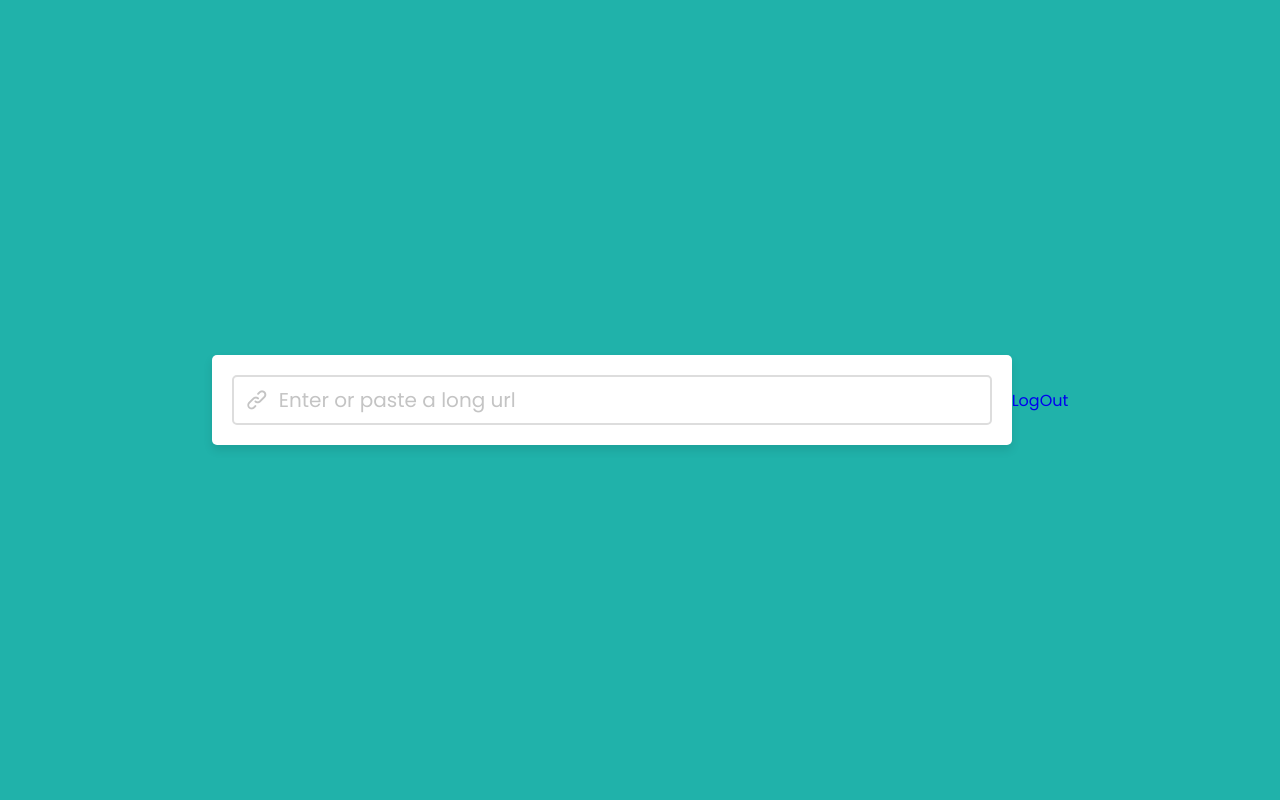
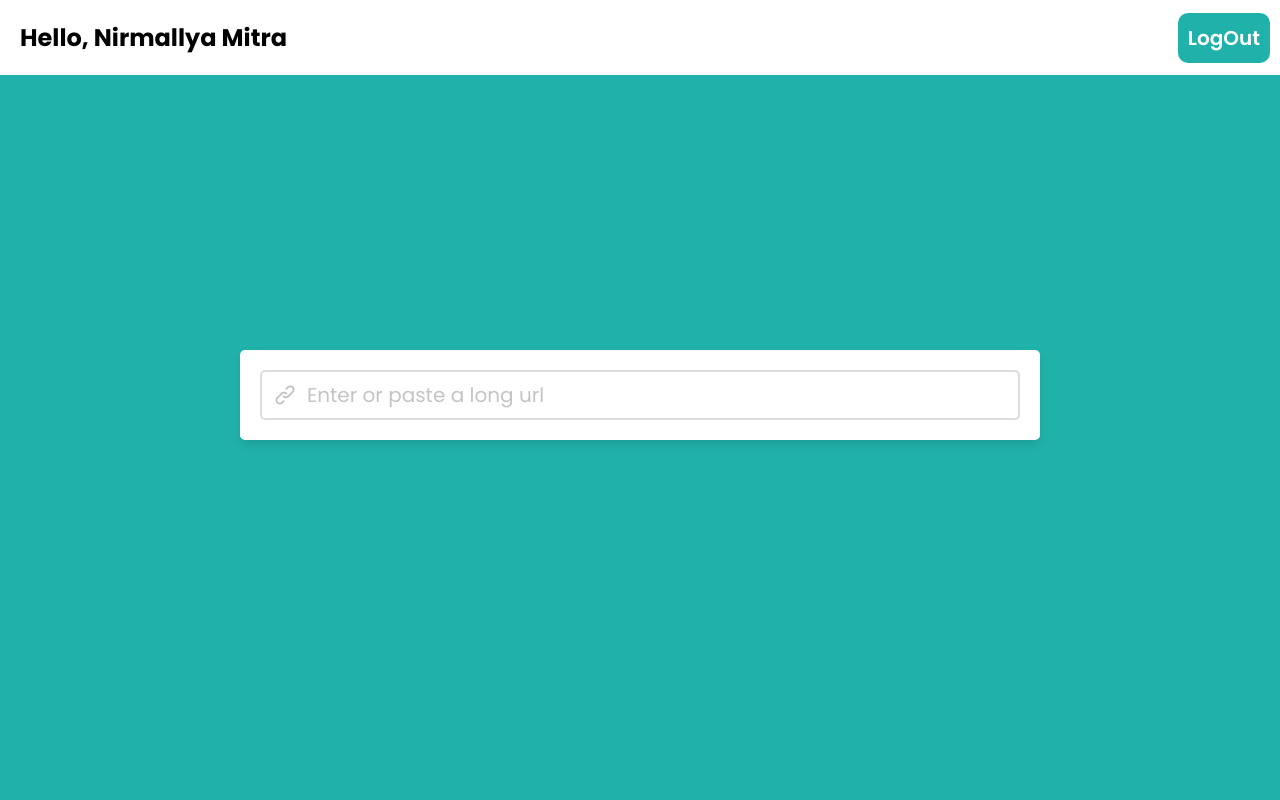
Before and after one commit to NirmallyaMitra/URL-Shortner, a PHP site: page /url/PHP/url.php in a window 1280 px wide. Run offline with PHP 8.4, Linux system fonts and the light colour scheme; a user stored in the database is signed in; data that the repository does not hold is empty.

Commit message:
All Files Updated

```diff
--- a/CSS/urlpage.css
+++ b/CSS/urlpage.css
@@ -8,11 +8,21 @@
 }
 
 body{
+  background: #20B2AA;
+}
+
+.navi{
+  display: flex;
+  justify-content: space-between;
+  align-items: center;
+  background-color: #fff;
+}
+
+.outer{
   display: flex;
   align-items: center;
   justify-content: center;
-  min-height: 100vh;
-  background: #20B2AA;
+  min-height: 80vh;
   padding: 0 10px;
 }
 
--- a/PHP/Connection.php
+++ b/PHP/Connection.php
@@ -1,7 +1,7 @@
 <?php
   $servername = "localhost";
   $username = "root";
-  $password = "Joy@123";
+  $password = "";
   $dbname = "UrlShortner";
 
   $conn = mysqli_connect($servername, $username, $password, $dbname);
--- a/PHP/conversion.php
+++ b/PHP/conversion.php
@@ -1,4 +1,5 @@
 <?php
+    session_start();
     include "Connection.php";
     $full_url = mysqli_real_escape_string($conn, $_POST['full_url']);
     if(!empty($full_url) && filter_var($full_url, FILTER_VALIDATE_URL)){
@@ -7,9 +8,9 @@
         if(mysqli_num_rows($sql) > 0){
             echo "Something went wrong. Please generate again!";
         }else{
-            $sql2 = mysqli_query($conn, "INSERT INTO url (full_url, shorten_url, clicks)VALUES ('{$full_url}', '{$ran_url}', '0')");
+            $sql2 = mysqli_query($conn, "INSERT INTO url (full_url, shorten_url, clicks, user)VALUES ('{$full_url}', '{$ran_url}', '0', '{$_SESSION['username']}')");
             if($sql2){
-                $sql3 = mysqli_query($conn, "SELECT shorten_url FROM url WHERE shorten_url = '{$ran_url}'");
+                $sql3 = mysqli_query($conn, "SELECT shorten_url FROM url WHERE shorten_url = '{$ran_url}' and user = '{$_SESSION['username']}'");
                 if(mysqli_num_rows($sql3) > 0){
                     $shorten_url = mysqli_fetch_assoc($sql3);
                     echo $shorten_url['shorten_url'];
--- a/PHP/save.php
+++ b/PHP/save.php
@@ -1,4 +1,5 @@
 <?php
+    session_start();
     include "Connection.php";
     $og_url = mysqli_real_escape_string($conn, $_POST['shorten_url']);
     $shorten_url = str_replace(' ', '', $og_url);
@@ -9,9 +10,9 @@
             $explodeURL = explode('/', $shorten_url);
             $shortURL = end($explodeURL);
             if($shortURL != ""){
-                $sql = mysqli_query($conn, "SELECT shorten_url FROM url WHERE shorten_url = '{$shortURL}' && shorten_url != '{$hidden_url}'");
+                $sql = mysqli_query($conn, "SELECT shorten_url FROM url WHERE shorten_url = '{$shortURL}' && shorten_url != '{$hidden_url}' and user='{$_SESSION['username']}'");
                 if(mysqli_num_rows($sql) == 0){
-                    $sql2 = mysqli_query($conn, "UPDATE url SET shorten_url = '{$shortURL}' WHERE shorten_url = '{$hidden_url}'");
+                    $sql2 = mysqli_query($conn, "UPDATE url SET shorten_url = '{$shortURL}' WHERE shorten_url = '{$hidden_url}' and user='{$_SESSION['username']}'");
                     if($sql2){
                         echo "success";
                     }else{
--- a/PHP/url.php
+++ b/PHP/url.php
@@ -30,9 +30,13 @@
     <title>URL-Shortener</title>
     <link rel="stylesheet" href="../CSS/urlpage.css">
     <link rel="stylesheet" href="https://unicons.iconscout.com/release/v3.0.6/css/line.css">
-
   </head>
   <body>
+    <div class='navi'>
+      <h2 style="padding: 20px;">Hello, <?php echo($_SESSION['username']) ?></h2>
+      <a style="padding: 10px; margin-right: 10px; color: #fff; border-radius: 10px; font-size: 20px; font-weight: 600; background-color: #20B2AA;" href="../logout.php">LogOut</a>
+    </div>
+    <div class="outer">
       <div class="wrapper">
         <form action="#" autocomplete="off">
           <input type="text" spellcheck="false" name="full_url" placeholder="Enter or paste a long url" required>
@@ -40,7 +44,7 @@
           <button>Shorten</button>
         </form>
         <?php
-      $sql2 = mysqli_query($conn, "SELECT * FROM url ORDER BY id DESC");
+          $sql2 = mysqli_query($conn, "SELECT * FROM url where user = '{$_SESSION['username']}' ORDER BY id DESC");
           if(mysqli_num_rows($sql2) > 0){;
         ?>
         <div class="statistics">
@@ -69,7 +73,7 @@
           ?>
           <div class="data">
             <li>
-                  <a href="<?php echo "localhost/url/".$row['shorten_url'] ?>">
+              <a href="<?php echo $row['full_url'] ?>">
               <?php
                 if("localhost/url/".strlen($row['shorten_url']) > 50){
                   echo "localhost/url/".substr($row['shorten_url'], 0, 50) . '...';
@@ -88,7 +92,6 @@
                 }
               ?>
             </li>
-              </li>
             <li><?php echo $row['clicks'] ?></li>
             <li><a href="delete.php?id=<?php echo $row['shorten_url'] ?>">Delete</a></li>
           </div>
@@ -99,6 +102,7 @@
           <?php
             }
           ?>
+      </div>
     </div>
 
     <div class="blur-effect"></div>
@@ -112,9 +116,6 @@
       </form>
     </div>
 
-  <a href="../logout.php">LogOut</a>
-
     <script src="urljs.js"></script>
-
   </body>
 </html>
--- a/register.php
+++ b/register.php
@@ -34,7 +34,6 @@
 	      		<img src="images/man.jpg" alt="" class="man" />
 	    		</div>
 	        <div class="img-body col-lg-1"></div>
-
 	    		<!-- login box -->
 	    		<div class="col-lg-4">
 	      		<div class="login-div">
```
Also changed, not shown: index.php (+14 -5 lines). Lines whose indentation alone changed are shown as unchanged.
